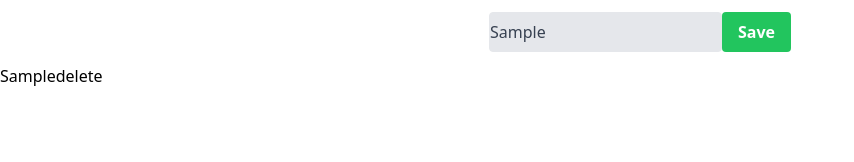
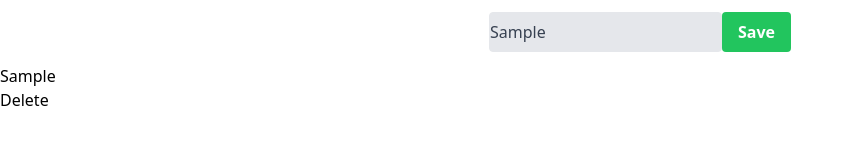
Before and after one commit to cvalencia1991/Todo-List-TypeScript-React, a React (Create React App) app: page / in a window 1280 px wide. Both pictures are taken after typing "Sample" into the empty fields and a click on the button "Save". Shown: the top 162 px of the page, without its empty margins (0-854 px from the left). Built offline with nearby package versions, Linux system fonts and the light colour scheme.

Commit message:
Module Hooks

```diff
--- a/src/App.tsx
+++ b/src/App.tsx
@@ -2,11 +2,12 @@ import React, { useState } from "react";
 import "./App.css";
 import Taskview from "./components/Taskview";
 import { ITask } from "./interfaces/ITask";
+import TaskForm from "./components/TaskForm";
 
 type FormElement = React.FormEvent<HTMLFormElement>;
 
 const App = (): JSX.Element => {
-  const [newTask, setsnewTask] = useState<string>("");
+  const [newTask, setnewTask] = useState<string>("");
   const [tasks, setTasks] = useState<ITask[]>([]);
 
   const handleSubmit = (e: FormElement) => {
@@ -23,18 +24,8 @@ const App = (): JSX.Element => {
 
   return (
     <>
-      <form onSubmit={handleSubmit}>
-        <div className="flex m-3 items-center  justify-center">
-          <input
-            className="appearance-none block bg-gray-200 text-gray-700 h-10 border rounded leading-tight focus:outline-none focus:bg-white"
-            type="text"
-            onChange={(e) => setsnewTask(e.target.value)}
-            value={newTask}
-          />
-          <button className="bg-green-500 hover:bg-green-700 text-white font-bold py-2 px-4 rounded">Save</button>
-        </div>
-      </form>
       <main>
+        <TaskForm  handleSubmit={handleSubmit} setnewTask={setnewTask} newTask={newTask} />
         <Taskview tasks={tasks} />
       </main>
     </>
--- /dev/null
+++ b/src/components/TaskCard.tsx
@@ -0,0 +1,20 @@
+
+import { ITask } from "../interfaces/ITask";
+
+interface TaskCardProps {
+    task: ITask;
+}
+
+const TaskCard = ({task}:TaskCardProps) => {
+    return (
+        <div>
+            <h1>{task.name}</h1>
+            <p>{task.id}</p>
+            <h2>{task.done}</h2>
+            <button>Delete</button>
+
+        </div>
+    );
+};
+
+export default TaskCard;
--- /dev/null
+++ b/src/components/TaskForm.tsx
@@ -0,0 +1,26 @@
+
+interface TaskFormProps {
+  handleSubmit: (e: any) => void;
+  setnewTask: (value: string) => void;
+  newTask: string;
+}
+
+
+const TaskForm: React.FC<TaskFormProps> = ({ handleSubmit, setnewTask, newTask }) => {
+    return(
+        <form onSubmit={handleSubmit}>
+        <div className="flex m-3 items-center  justify-center">
+          <input
+            className="appearance-none block bg-gray-200 text-gray-700 h-10 border rounded leading-tight focus:outline-none focus:bg-white"
+            type="text"
+            onChange={(e) => setnewTask(e.target.value)}
+            value={newTask}
+          />
+          <button className="bg-green-500 hover:bg-green-700 text-white font-bold py-2 px-4 rounded">Save</button>
+        </div>
+      </form>
+    );
+
+};
+
+export default TaskForm;
--- a/src/components/Taskview.tsx
+++ b/src/components/Taskview.tsx
@@ -1,19 +1,13 @@
 import { ITask } from "../interfaces/ITask";
+import TaskCard from "./TaskCard";
 interface Props {
   tasks: ITask[];
 }
 
 const Taskview = ({ tasks }: Props) => {
-  console.log(tasks);
   return (
     <>
-    <ul>
-          {tasks.map((value,index) =>(
-            <li key={index} className="flex items-center align-center">
-            <h1>{value.name}</h1><button>delete</button>
-          </li>
-          ))}
-        </ul>
+          {tasks.map((task) => <TaskCard task={task} /> )}
     </>
   );
 };
--- a/src/interfaces/ITask.ts
+++ b/src/interfaces/ITask.ts
@@ -1,4 +1,5 @@
 export interface ITask {
   name: string;
+  id ?: number;
   done: boolean;
 }
```
